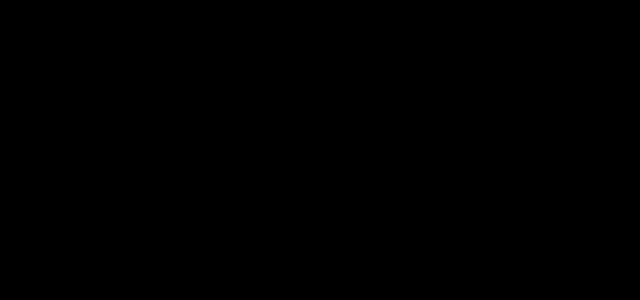
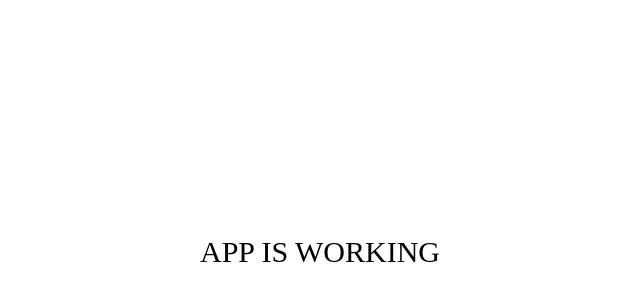
Before and after one commit to jawaid-obbo/obbo-market-game, a React (Vite) app: page / in a window 1280 px wide. Shown: the part 148-448 px from the top of the page, without its empty margins (320-960 px from the left). Built offline with nearby package versions, Linux system fonts and the light colour scheme.

Commit message:
Update App.jsx

```diff
--- a/src/App.jsx
+++ b/src/App.jsx
@@ -1,7 +1,17 @@
 export default function App() {
   return (
-    <div style={{ padding: 20 }}>
-      <h1>APP IS WORKING</h1>
+    <div
+      style={{
+        background: "white",
+        color: "black",
+        height: "100vh",
+        display: "flex",
+        alignItems: "center",
+        justifyContent: "center",
+        fontSize: "30px"
+      }}
+    >
+      APP IS WORKING
     </div>
   );
 }
```
